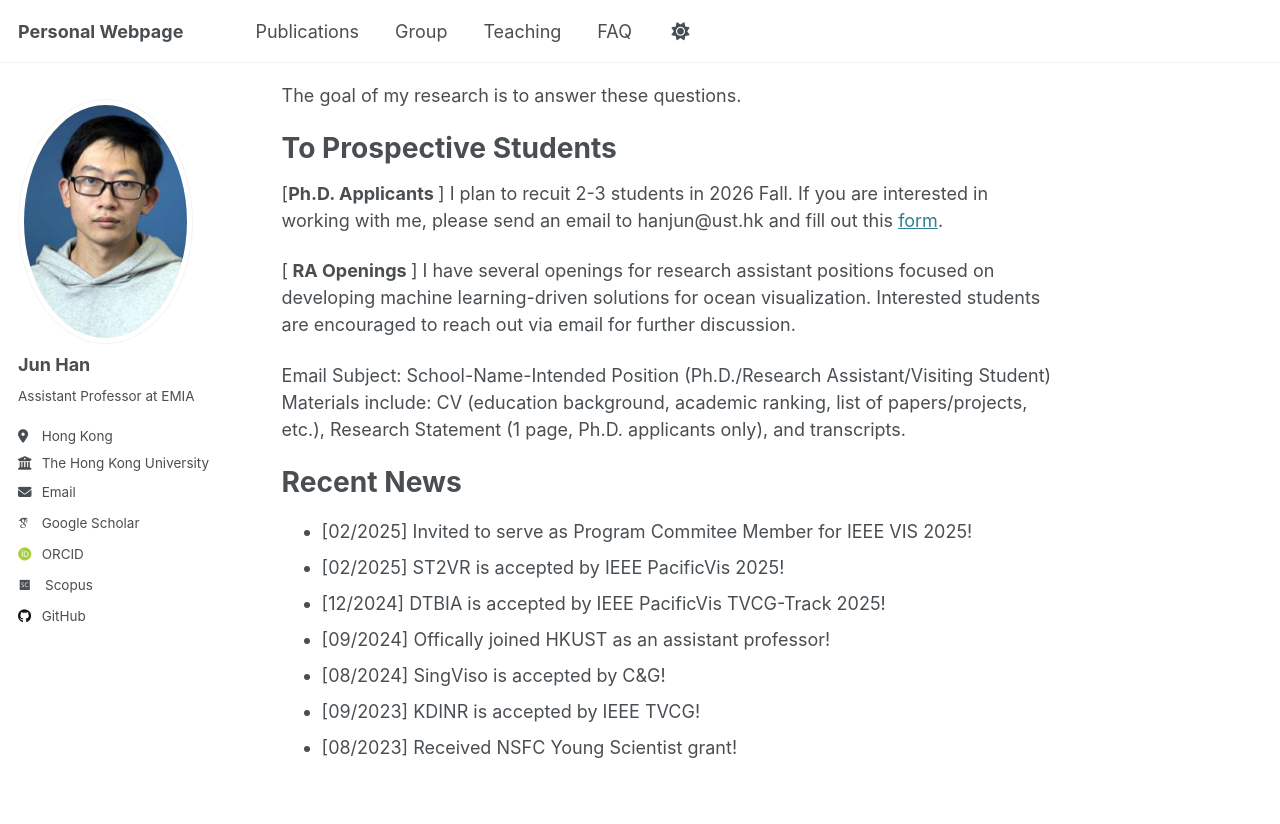
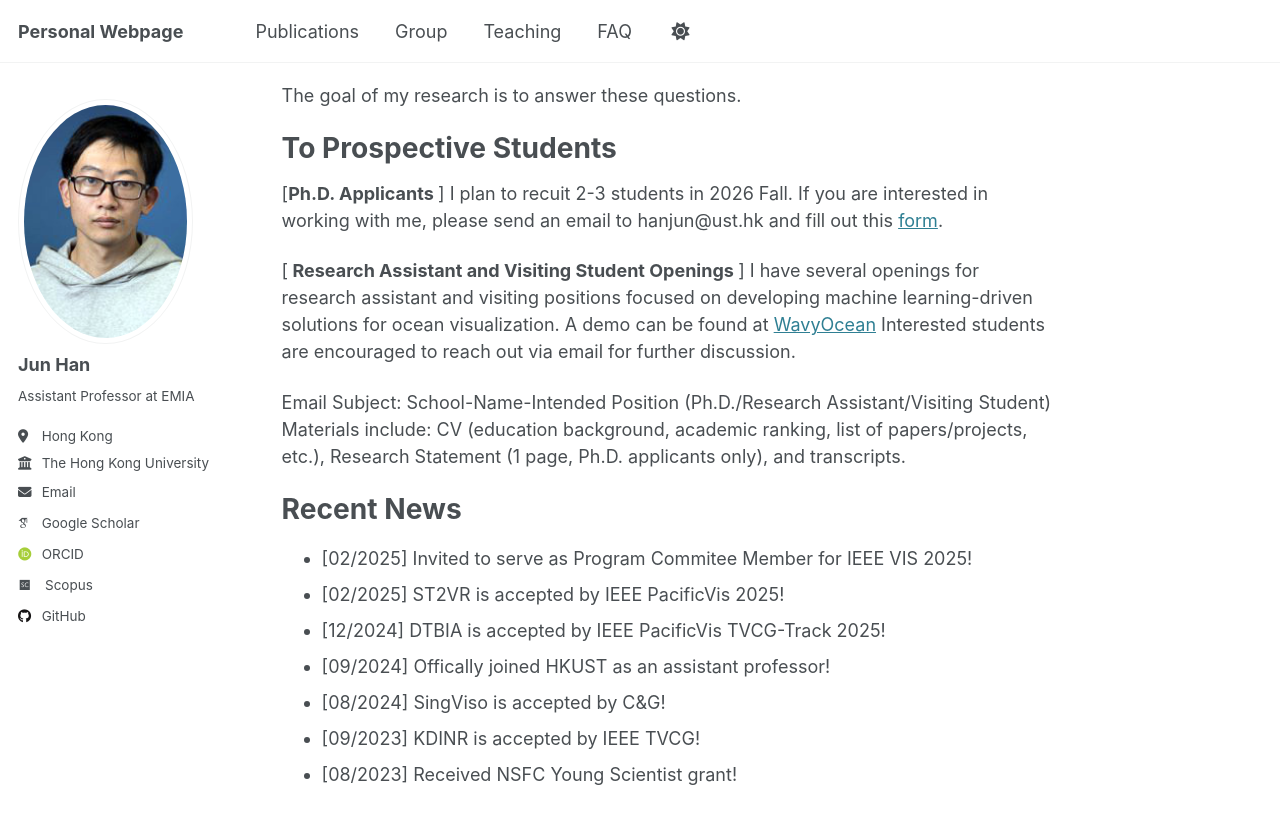
Before and after one commit to stevenhan1991/stevenhan1991.github.io, a Jekyll site: the page built from _pages/about.md, in a window 1280 px wide and 900 px high, scrolled down 649 px. Shown: the top 824 px of the window. Built offline with Jekyll 4.4.1, drawn with Linux system fonts in a browser that asks for light colours; some web fonts are replaced.

Commit message:
Update about.md

```diff
--- a/_pages/about.md
+++ b/_pages/about.md
@@ -22,7 +22,7 @@ The goal of my research is to answer these questions.
 [<b>Ph.D. Applicants </b>] I plan to recuit 2-3 students in 2026 Fall. If you are interested in working with me, please send an email to hanjun@ust.hk and fill out this <a href='https://forms.gle/HdSszZPxnxNtuJys6'>form</a>.
 <br />
 
-[<b> RA Openings </b>] I have several openings for research assistant positions focused on developing machine learning-driven solutions for ocean visualization. Interested students are encouraged to reach out via email for further discussion.
+[<b> Research Assistant and Visiting Student Openings </b>] I have several openings for research assistant and visiting positions focused on developing machine learning-driven solutions for ocean visualization. A demo can be found at <a href='https://ocean.hkust.edu.hk:8443/SiteMapApi/new/index.jsp'>WavyOcean</a> Interested students are encouraged to reach out via email for further discussion.
 <br />
 
 Email Subject: School-Name-Intended Position (Ph.D./Research Assistant/Visiting Student)
```
